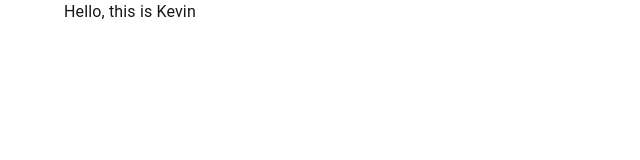
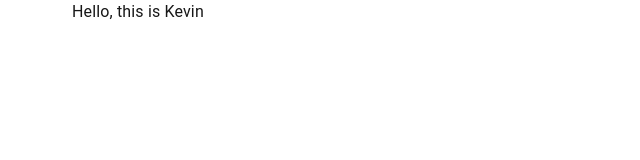
Before and after one commit to ks982579/sullivansoftware-dot-dev, a Next.js app: page /about in a window 1280 px wide. Shown: the top 160 px of the page, without its empty margins (0-640 px from the left). Built offline with nearby package versions, Linux system fonts and the light colour scheme; what @mui/material-nextjs would draw is missing.

Commit message:
Updates for margin

```diff
--- a/src/app/about/page.tsx
+++ b/src/app/about/page.tsx
@@ -4,7 +4,7 @@ const AboutPage = (): React.JSX.Element => {
   return (
     <Container>
       <Box>
-        <Typography>Hello, this is Kevin</Typography>
+        <Typography sx={{ mx: 1 }}>Hello, this is Kevin</Typography>
       </Box>
     </Container>
   );
```
Also changed, not shown: 1 other file (tests, documents, lock files or other folders).
